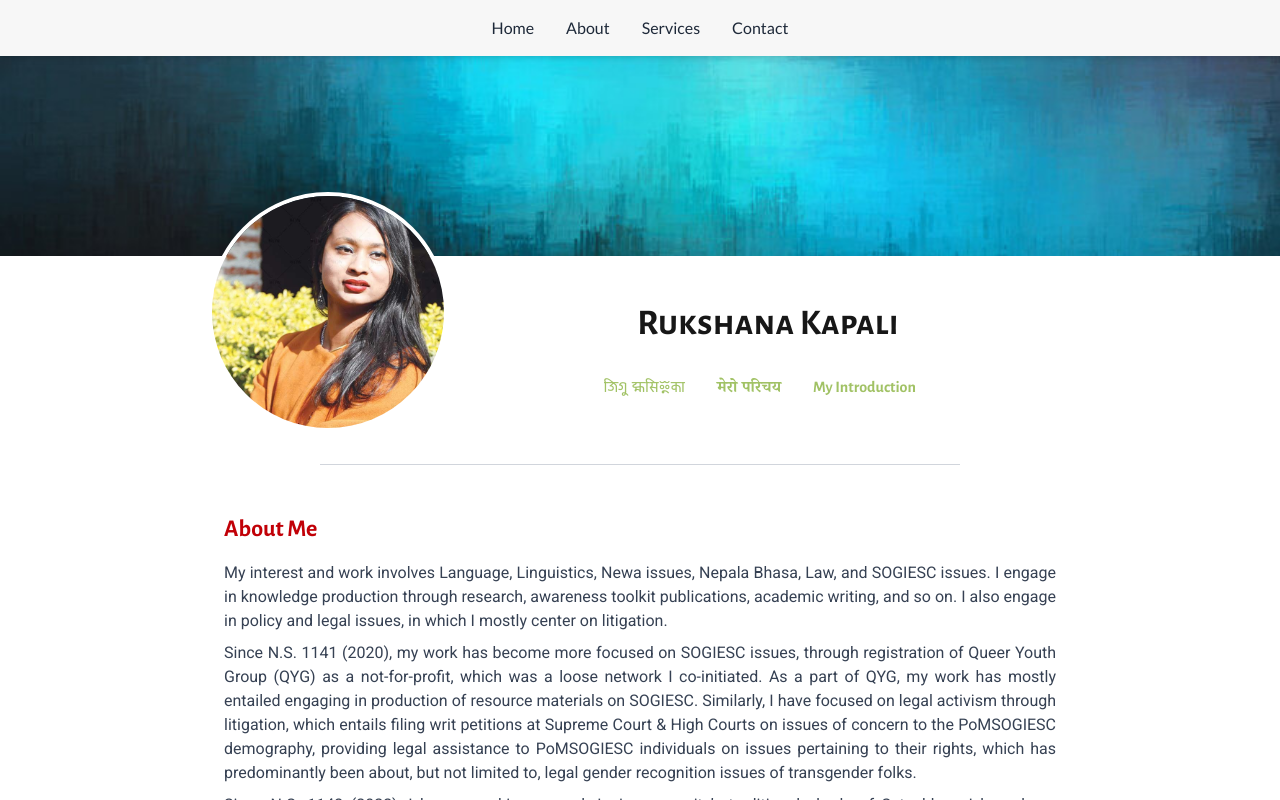
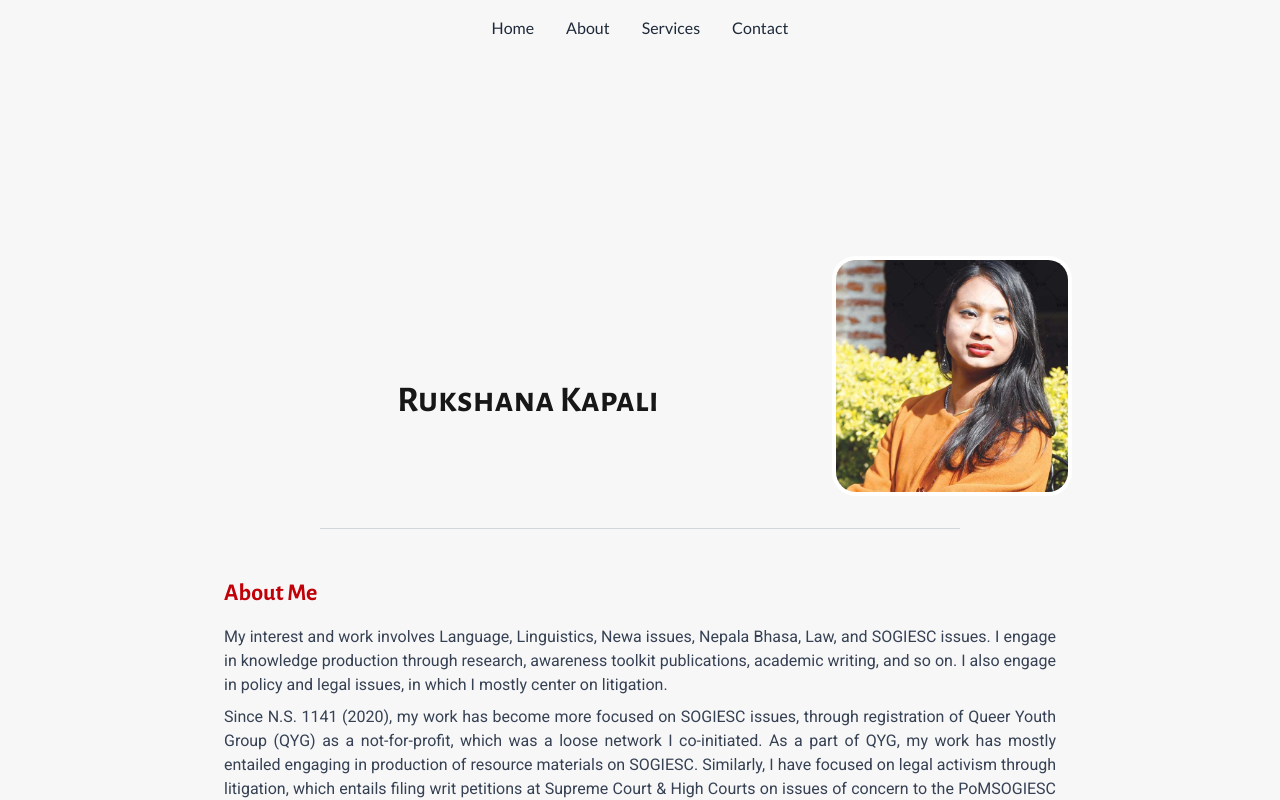
Before and after one commit to shakyasimha/ruku-ya-portfolio, a Next.js app: page /en in a window 1280 px wide. Shown: the top 800 px of the page. Built offline with nearby package versions, Linux system fonts and the light colour scheme.

Commit message:
currently working on profile header

```diff
--- a/src/app/en/page.tsx
+++ b/src/app/en/page.tsx
@@ -5,6 +5,7 @@ import { nepalSambat, nepalSambatLatin } from "@/lib/fetchYear";
 import Link from "next/link";
 
 import Navbar from "@/components/Navbar";
+import Profile from "@/components/Profile";
 
 // Metadata
 export const metadata = {
@@ -23,12 +24,12 @@ export default function Home() {
   ]
 
   return (
-    <div className="flex flex-col min-h-screen">
+    <div className="flex flex-col min-h-screen bg-[#f7f7f7]">
       <Navbar
         navItems={navItems}
       />
 
-      <Header title="Rukshana Kapali"/>
+      <Profile title="Rukshana Kapali"/>
 
       {/* Horizontal divider section */}
       <hr className="mx-auto w-1/2 border-t border-gray-300 mt-8" />
--- a/src/components/Navbar/index.tsx
+++ b/src/components/Navbar/index.tsx
@@ -23,7 +23,7 @@ export default function Navbar({ navItems }: NavbarProps) {
     };
 
     return (
-        <nav className="fixed top-0 w-full bg-[#f7f7f7] text-gray-800 p-4 shadow-md z-50">
+        <nav className="fixed top-0 w-full bg-[#f7f7f7] text-gray-800 p-4 z-50">
             <ul className={`${lato.className} flex justify-center gap-8`}>
                 {navItems.map((item) => (
                     <li key={item.href}>
--- /dev/null
+++ b/src/components/Profile/index.tsx
@@ -0,0 +1,30 @@
+import Image from 'next/image';
+import Link from 'next/link';
+import { alegreyaSans, alegreyaSC, newaLipi, notoSerifDevanagari } from "@/ui/fonts";
+
+interface HeaderProps {
+    title: string;
+}
+
+export default function Profile({ title }: HeaderProps) {
+    return(
+        <div className="flex flex-col bg-[#f7f7f7] md:flex-row items-center mt-64 px-4 w-full max-w-4xl mx-auto">
+                {/* Profile picture - appears first on mobile, second on desktop */}
+                <div className="relative flex-shrink-0 w-60 h-60 rounded-3xl overflow-hidden border-4 border-white mx-auto md:mx-0 z-10 md:order-2">
+                    <Image
+                        src="/rukshana-1-copy.jpg"
+                        alt="rukshana profile picture"
+                        fill
+                        className="object-cover"
+                    />
+                </div>
+
+                {/* Title - appears second on mobile, first on desktop */}
+                <div className="flex flex-col items-center justify-between w-full mt-4 md:mt-8 md:order-1">
+                    <div className="text-center md:text-left md:ml-4 md:mt-4">
+                        <h1 className={`${alegreyaSC.className} text-4xl font-bold`}><strong>{title}</strong></h1>
+                    </div>
+                </div>
+        </div>
+    );
+}
```
